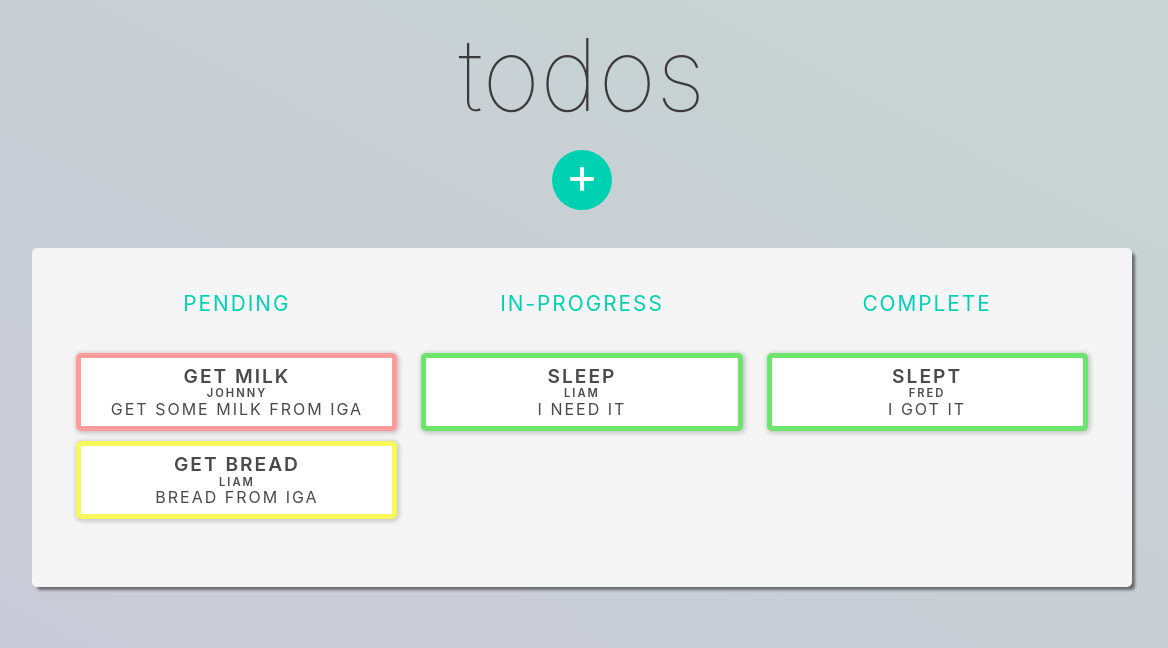
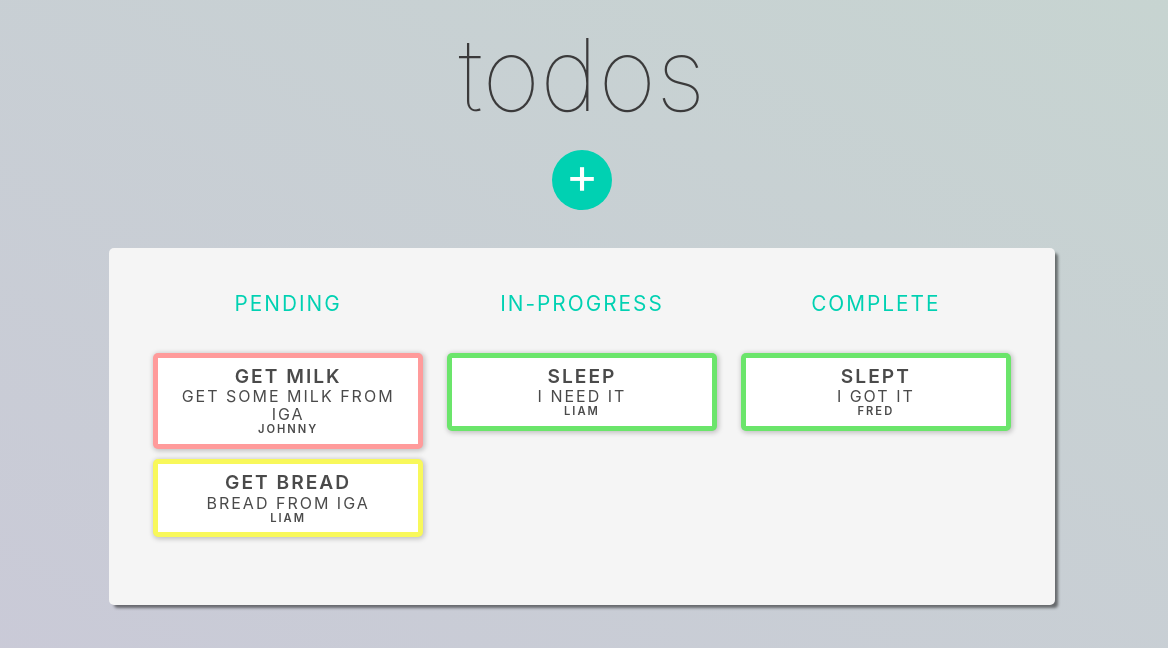
Before and after one commit to elkay1/todo-list, an Angular app: page / in a window 1536 px wide. Shown: the top 648 px of the page, without its empty margins (186-1354 px from the left). Built offline with nearby package versions, Linux system fonts and the light colour scheme.

Commit message:
finishing touches

```diff
--- a/src/app/components/whiteboard/whiteboard.component.html
+++ b/src/app/components/whiteboard/whiteboard.component.html
@@ -21,8 +21,8 @@
           <!--          -->
           <div class="delete is-danger" (click)="pendingTodos.splice(i, 1)">x</div>
           <h2 id="todoTitle">{{todo.title}}</h2>
+          <p class="description">{{todo.description}}</p>
           <p class="assignee">{{todo.assignee}}</p>
-          <p class="description">{{todo.description}}</p>
         </div>
       </div>
 
@@ -43,8 +43,8 @@
           <!--           -->
           <div class="delete is-danger" (click)="inProgressTodos.splice(i, 1)">x</div>
           <h2 id="todoTitle">{{todo.title}}</h2>
+          <p class="description">{{todo.description}}</p>
           <p class="assignee">{{todo.assignee}}</p>
-          <p class="description">{{todo.description}}</p>
         </div>
       </div>
       <div cdkDropList #completeList="cdkDropList" [cdkDropListData]="completeTodos" (cdkDropListDropped)="drop($event)"
@@ -64,8 +64,8 @@
           <!--          -->
           <div class="delete is-danger" (click)="completeTodos.splice(i, 1)">x</div>
           <h2 id="todoTitle">{{todo.title}}</h2>
+          <p class="description">{{todo.description}}</p>
           <p class="assignee">{{todo.assignee}}</p>
-          <p class="description">{{todo.description}}</p>
         </div>
       </div>
     </div>
--- a/src/app/components/whiteboard/whiteboard.component.scss
+++ b/src/app/components/whiteboard/whiteboard.component.scss
@@ -32,6 +32,7 @@
   text-transform: uppercase;
   letter-spacing: 2px;
 }
+
 
 
 // Add Handle for drag
@@ -172,4 +173,8 @@
 
 }
 
-@media only screen and (min-width: 768px) and (max-width: 1024px) {}
+@media only screen and (min-width: 1300px) {
+  .task-manager-container {
+    width: 60%;
+  }
+}
--- a/src/app/components/whiteboard/whiteboard.component.ts
+++ b/src/app/components/whiteboard/whiteboard.component.ts
@@ -28,7 +28,6 @@ export class WhiteboardComponent implements OnInit {
   editTodo() {
     let card: any = <HTMLDivElement>document.querySelector(".card");
     card.contentEditable = true;
-
     console.log(card);
   }
 
```
